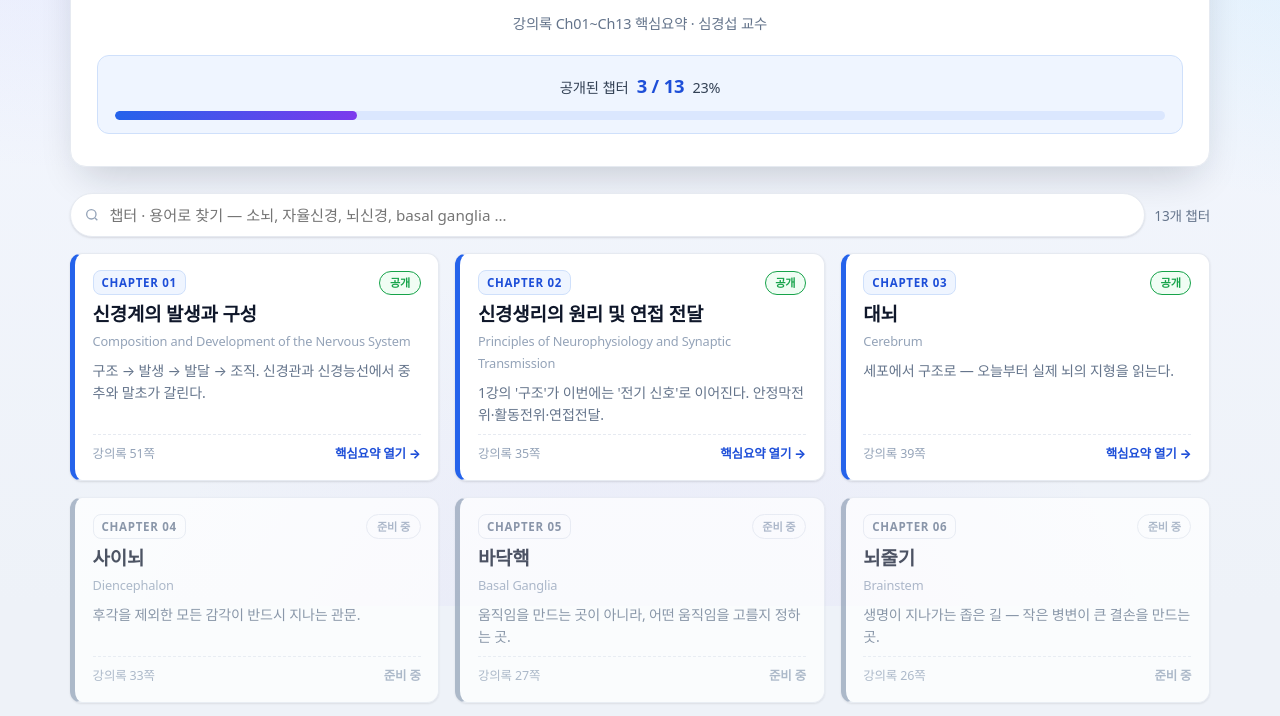
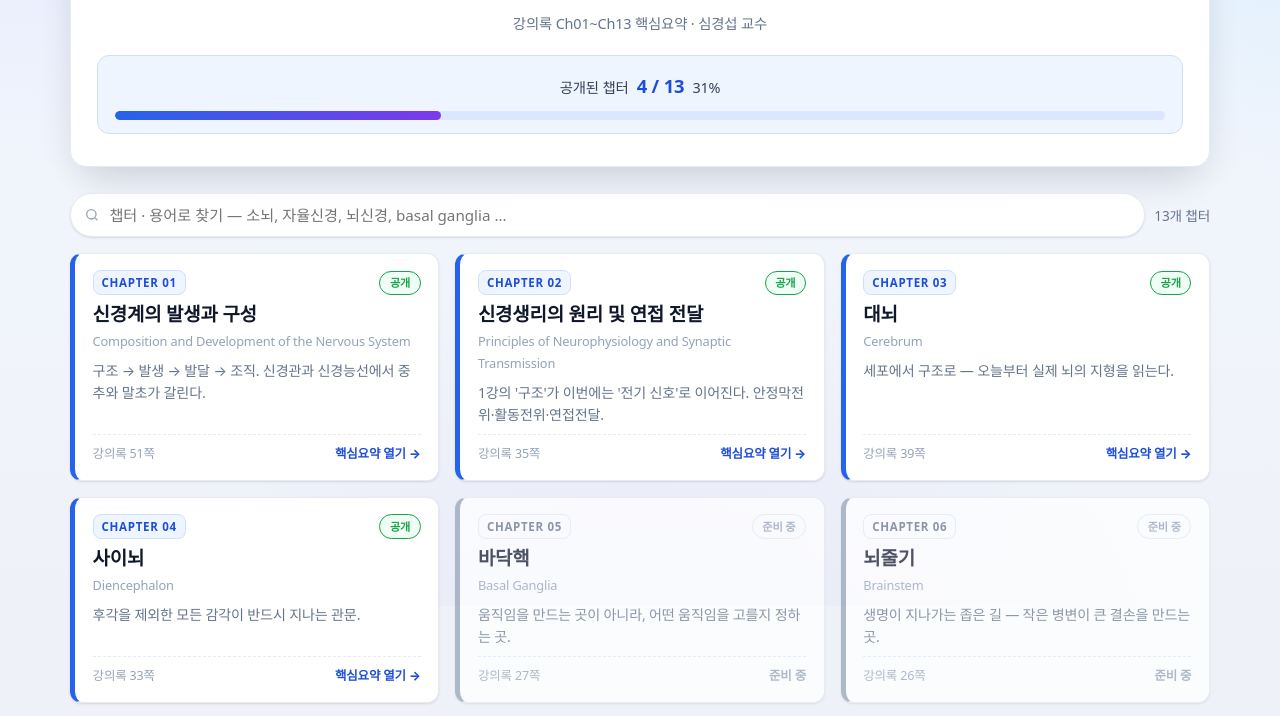
Before and after one commit to gssim11/neuroanat-hub, a plain HTML site: page index.html in a window 1280 px wide. Shown: the part 194-910 px from the top of the page. Drawn offline with Linux system fonts and the light colour scheme.

Commit message:
Ch04 사이뇌 공개 (na-ch04.vercel.app)

```diff
--- a/index.html
+++ b/index.html
@@ -218,8 +218,8 @@ r.setAttribute("data-theme",t);})();</script>
 <script>
 /* ══════════════════════════════════════════════════════════════
    챕터 목록 — 새 챕터를 공개할 때는 아래 배열에서 url만 채우면 됩니다.
-   챕터 요약본은 GitHub 저장소 NA-chXX의 Pages 주소를 씁니다
-   (예: https://gssim11.github.io/NA-ch04/).
+   챕터 요약본은 GitHub 저장소 NA-chXX의 배포 주소를 씁니다
+   (Pages: https://gssim11.github.io/NA-ch03/ · Vercel: https://na-ch04.vercel.app/).
    url이 비어 있으면(""), 자동으로 "준비 중"으로 표시됩니다.
    캠퍼스 메타버스는 이 허브 한 곳만 링크하므로 손댈 필요가 없습니다.
    ══════════════════════════════════════════════════════════════ */
@@ -234,7 +234,8 @@ var CHAPTERS = [
    desc:"세포에서 구조로 — 오늘부터 실제 뇌의 지형을 읽는다.", slides:39,
    url:"https://gssim11.github.io/NA-ch03/"},
   {n:4,  kr:"사이뇌", en:"Diencephalon",
-   desc:"후각을 제외한 모든 감각이 반드시 지나는 관문.", slides:33, url:""},
+   desc:"후각을 제외한 모든 감각이 반드시 지나는 관문.", slides:33,
+   url:"https://na-ch04.vercel.app/"},
   {n:5,  kr:"바닥핵", en:"Basal Ganglia",
    desc:"움직임을 만드는 곳이 아니라, 어떤 움직임을 고를지 정하는 곳.", slides:27, url:""},
   {n:6,  kr:"뇌줄기", en:"Brainstem",
```
